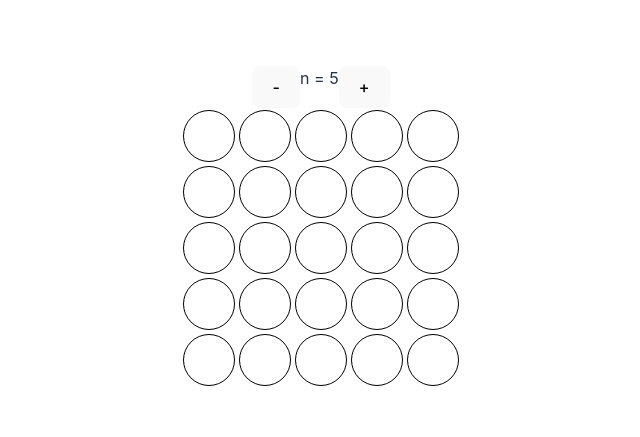
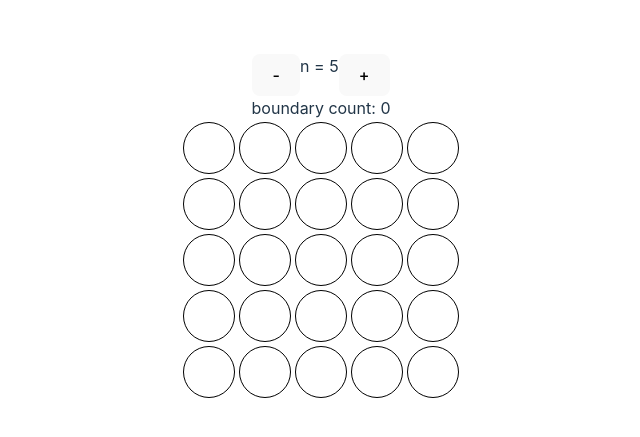
Before and after one commit to hirakuuuu/graph-boundary-visualizer, a React (Vite) app: page / in a window 1280 px wide. Shown: the part 173-610 px from the top of the page, without its empty margins (319-959 px from the left). Built offline with nearby package versions, Linux system fonts and the light colour scheme.

Commit message:
[add] boundary count

```diff
--- a/src/App.tsx
+++ b/src/App.tsx
@@ -32,6 +32,12 @@ const get_boundary = (graph: number[][]) => {
   return list;
 };
 
+const sum_boundary = (boundary: number[][]) => {
+  return boundary.reduce((acc, row) => {
+    return acc + row.reduce((acc, v) => acc + v, 0);
+  }, 0);
+};
+
 function App() {
   const [n, setN] = useState(5);
   const [graph, setGraph] = useState(init_graph(n));
@@ -61,6 +67,8 @@ function App() {
         <div>n = {n}</div>
         <button onClick={() => handleResize(1)}>+</button>
       </div>
+      <div>boundary count: {sum_boundary(boundary)}</div>
+
       {graph.map((row, i) => (
         <div key={`row-${i}`} style={{ display: "flex" }}>
           {row.map((v: number, j: number) => (
```
